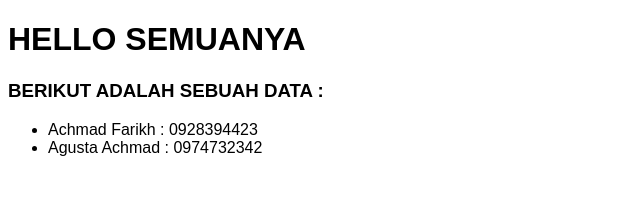
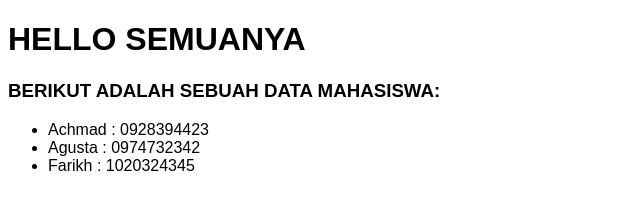
Before and after one commit to achmadfarikh/GIT_latihan, a plain HTML site: page index.html in a window 1280 px wide. Shown: the whole page, without its empty margins (0-640 px from the left). Drawn offline with Linux system fonts and the light colour scheme.

Commit message:
Mengubah data mahasiswa pada file index.html

```diff
--- a/index.html
+++ b/index.html
@@ -16,10 +16,11 @@
 <body>
     <h1>HELLO SEMUANYA</h1>
 
-    <h3>BERIKUT ADALAH SEBUAH DATA :</h3>
+    <h3>BERIKUT ADALAH SEBUAH DATA MAHASISWA:</h3>
     <ul>
-        <li>Achmad Farikh : 0928394423</li>
-        <li>Agusta Achmad : 0974732342</li>
+        <li>Achmad : 0928394423</li>
+        <li>Agusta : 0974732342</li>
+        <li>Farikh : 1020324345</li>
     </ul>
 </body>
 </html>
```
